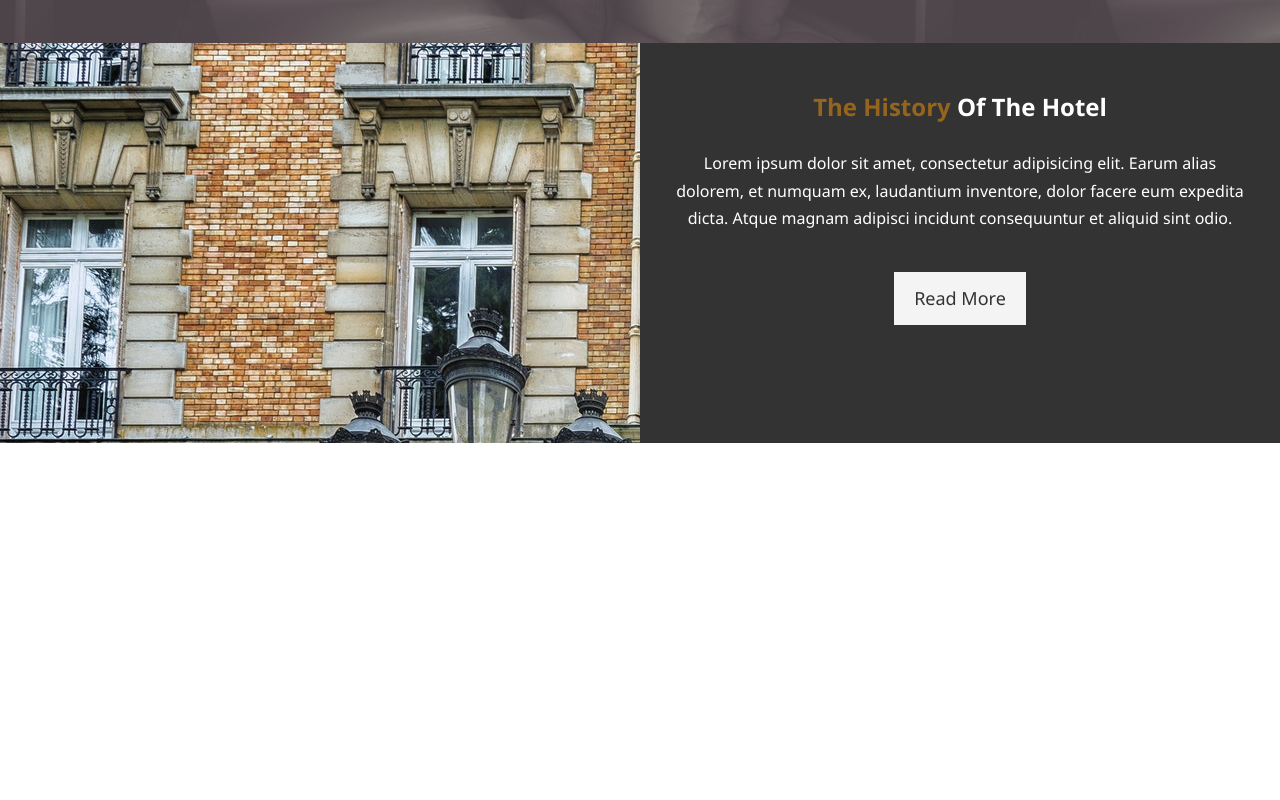
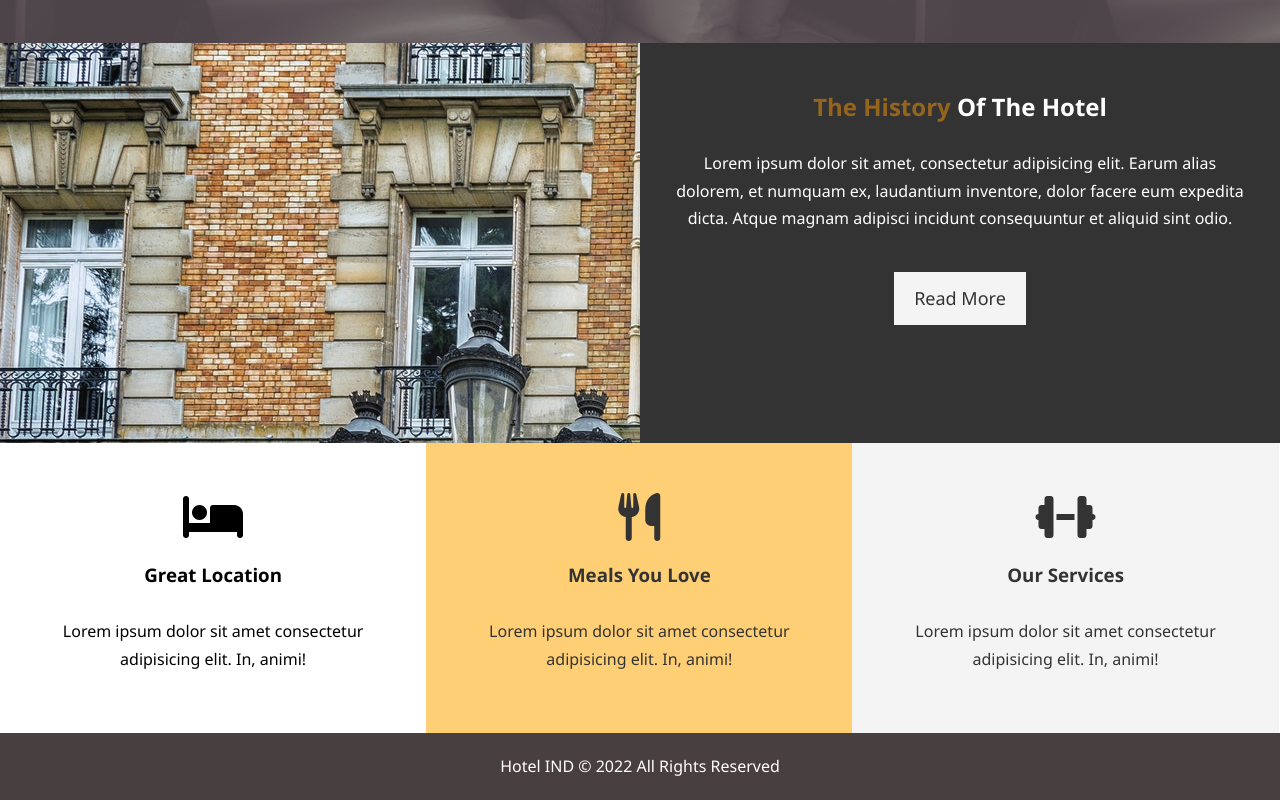
Before and after one commit to Shivanshuyadav55/Web-Learn, a plain HTML site: page hotel-site/index.html in a window 1280 px wide. Shown: the part 624-1424 px from the top of the page. Before the commit the page ends 1067 px from the top, so only its background shows below. Drawn offline with Linux system fonts and the light colour scheme.

Commit message:
home page complete added footer

```diff
--- a/hotel-site/css/style.css
+++ b/hotel-site/css/style.css
@@ -41,6 +41,9 @@ p {
     cursor: pointer;
 }
 
+#clr {
+    clear: both;
+}
 .btn:hover {
     color: #333;
     background: rgba(202, 128, 18, 0.649) ;
@@ -50,7 +53,15 @@ p {
     background-color: #f4f4f4;
     color: #333;
 }
+ #bg-light {
+    background-color: #f4f4f4;
+    color: #333;
+ }
 
+ #bg-primary {
+    background: rgba(255, 166, 0, 0.542);
+    color: #333;
+ }
 .bg-dark {
     background: #333;
     color: #fff;
@@ -150,3 +161,20 @@ padding-left: 10px;
 #home-info .info-content p {
     padding-bottom: 30px;
 }
+
+.box {
+    float: left;
+    width: 33.3%;
+    padding: 50px;
+    text-align: center;
+}
+.box i {
+    margin-bottom: 20px;
+}
+
+#main-footer {
+    text-align: center;
+    background-color: rgb(72, 64, 64);
+    color: #fff;
+    padding:10px;
+}
--- a/hotel-site/index.html
+++ b/hotel-site/index.html
@@ -7,6 +7,7 @@
     <meta name="description" content="Welcome to the hotel">
     <meta name="keywords" content="hotel,india,luxury">
     <link rel="stylesheet" href="css/style.css">
+    <script src="https://kit.fontawesome.com/62eaeb2252.js" crossorigin="anonymous"></script>
     <title>Hotel site</title>
 </head>
 <body>
@@ -42,5 +43,28 @@
          <a href="about.html" class="btn btn-light">Read More</a>
         </div>
     </section>
+    <sections id="features">
+        <div class="box" class="bg-light">
+            <i class="fa fa-hotel fa-3x"></i>
+            <h3>Great Location</h3>
+            <p>Lorem ipsum dolor sit amet consectetur adipisicing elit. In, animi!</p>
+
+        </div>
+        <div class="box" id="bg-primary">
+            <i class="fa fa-utensils fa-3x"></i>
+            <h3>Meals You Love</h3>
+            <p>Lorem ipsum dolor sit amet consectetur adipisicing elit. In, animi!</p>
+            </div>
+        <div class="box" id="bg-light">
+            <i class="fa fa-dumbbell fa-3x"></i>
+            <h3>Our Services</h3>
+            <p>Lorem ipsum dolor sit amet consectetur adipisicing elit. In, animi!</p>
+            </div>
+    </sections>
+    <div id="clr"></div>
+    <footer id="main-footer">
+        <p>Hotel IND &copy; 2022 All Rights Reserved</p>
+
+    </footer>
 </body>
 </html>
```
